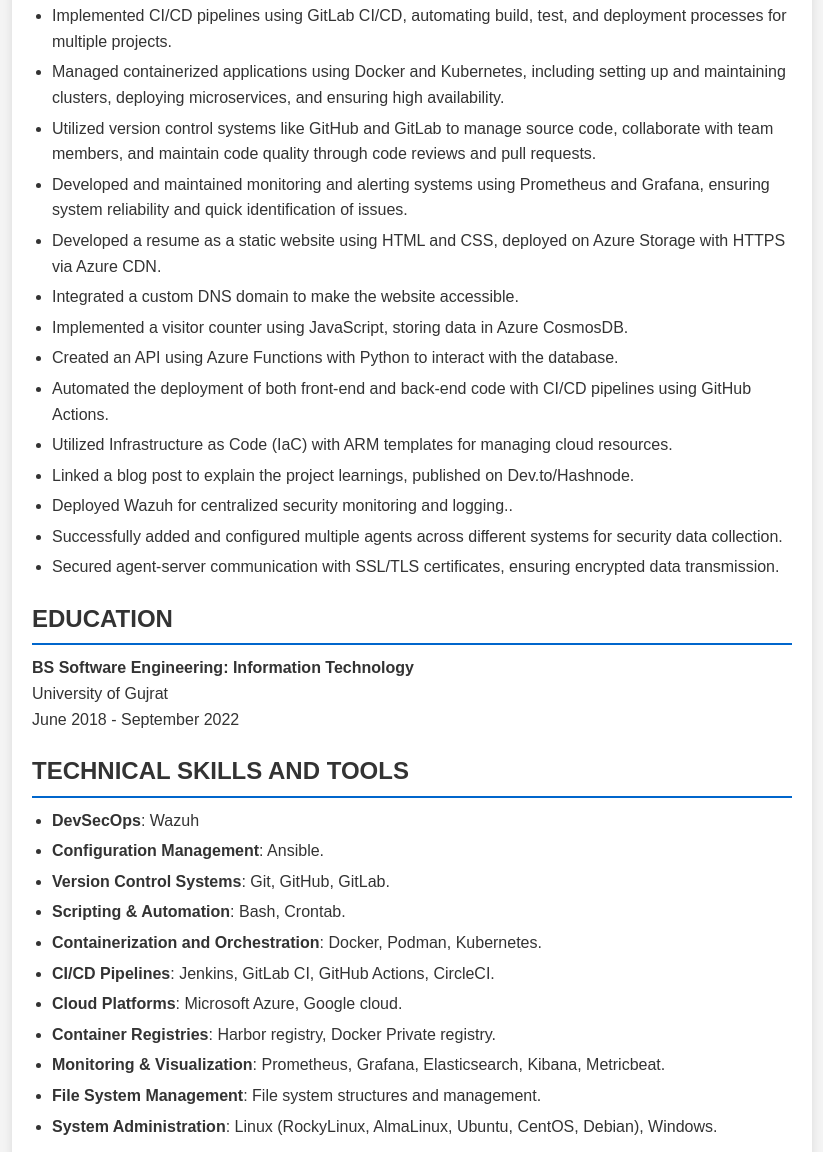
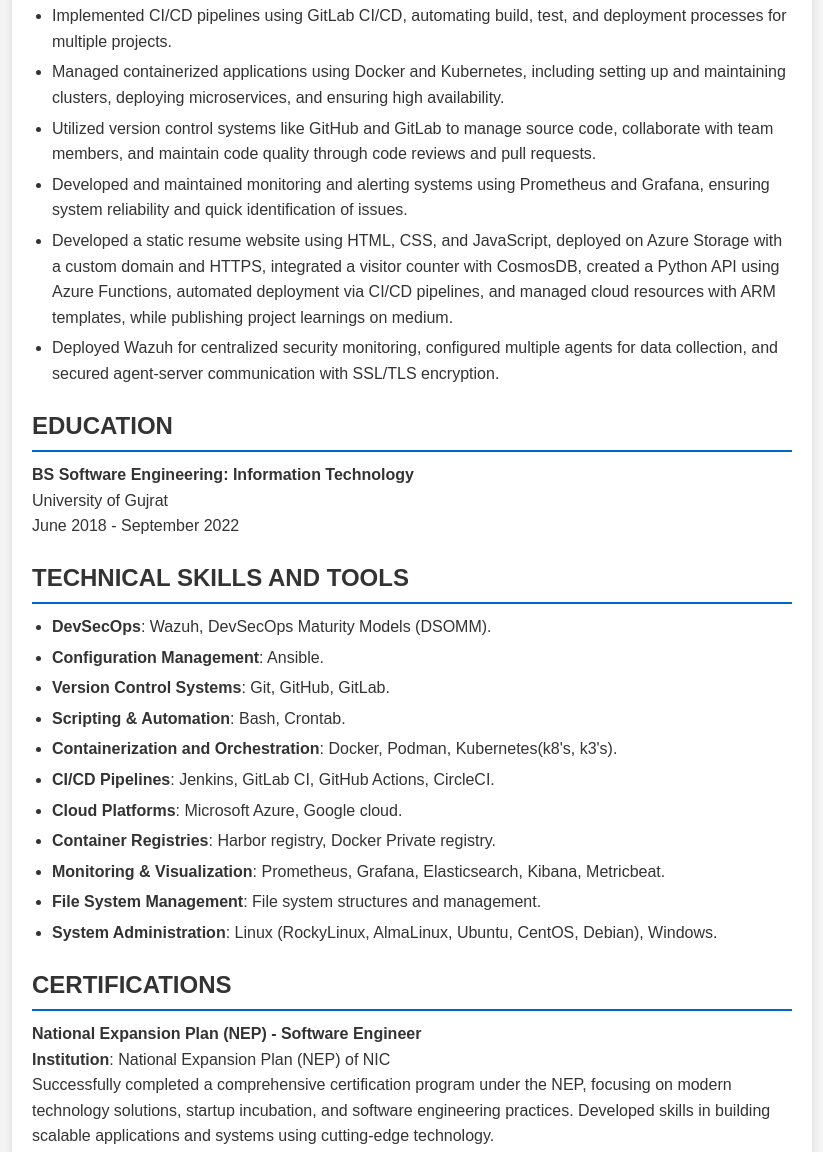
Before and after one commit to Muqadas-fiaz/Muqadas-fiaz.github.io, a plain HTML site: page index.html in a window 1280 px wide. Shown: the part 489-1641 px from the top of the page, without its empty margins (228-1051 px from the left). Drawn offline with Linux system fonts and the light colour scheme.

Commit message:
Update index.html

```diff
--- a/index.html
+++ b/index.html
@@ -113,16 +113,8 @@
                 <li>Managed containerized applications using Docker and Kubernetes, including setting up and maintaining clusters, deploying microservices, and ensuring high availability.</li>
                 <li>Utilized version control systems like GitHub and GitLab to manage source code, collaborate with team members, and maintain code quality through code reviews and pull requests.</li>
                 <li>Developed and maintained monitoring and alerting systems using Prometheus and Grafana, ensuring system reliability and quick identification of issues.</li>
-                <li>Developed a resume as a static website using HTML and CSS, deployed on Azure Storage with HTTPS via Azure CDN.</li>
-                <li>Integrated a custom DNS domain to make the website accessible.</li>
-                <li>Implemented a visitor counter using JavaScript, storing data in Azure CosmosDB.</li>
-                <li>Created an API using Azure Functions with Python to interact with the database.</li>
-                <li>Automated the deployment of both front-end and back-end code with CI/CD pipelines using GitHub Actions.</li>
-                <li>Utilized Infrastructure as Code (IaC) with ARM templates for managing cloud resources.</li>
-                <li>Linked a blog post to explain the project learnings, published on Dev.to/Hashnode.</li>
-                 <li>Deployed Wazuh for centralized security monitoring and logging..</li>
-                 <li>Successfully added and configured multiple agents across different systems for security data collection.</li>
-                 <li>Secured agent-server communication with SSL/TLS certificates, ensuring encrypted data transmission.</li>
+                <li>Developed a static resume website using HTML, CSS, and JavaScript, deployed on Azure Storage with a custom domain and HTTPS, integrated a visitor counter with CosmosDB, created a Python API using Azure Functions, automated deployment via CI/CD pipelines, and managed cloud resources with ARM templates, while publishing project learnings on medium.</li>
+                 <li>Deployed Wazuh for centralized security monitoring, configured multiple agents for data collection, and secured agent-server communication with SSL/TLS encryption.</li>
             </ul>
         </div>
 
@@ -135,11 +127,11 @@
         <div class="section">
             <h2>TECHNICAL SKILLS AND TOOLS</h2>
             <ul>
-                <li><strong>DevSecOps</strong>: Wazuh</li>
+                <li><strong>DevSecOps</strong>: Wazuh, DevSecOps Maturity Models (DSOMM).</li>
                 <li><strong>Configuration Management</strong>: Ansible.</li>
                 <li><strong>Version Control Systems</strong>: Git, GitHub, GitLab.</li>
                 <li><strong>Scripting & Automation</strong>: Bash, Crontab.</li>
-                <li><strong>Containerization and Orchestration</strong>: Docker, Podman, Kubernetes.</li>
+                <li><strong>Containerization and Orchestration</strong>: Docker, Podman, Kubernetes(k8's, k3's).</li>
                 <li><strong>CI/CD Pipelines</strong>: Jenkins, GitLab CI, GitHub Actions, CircleCI.</li>
                 <li><strong>Cloud Platforms</strong>: Microsoft Azure, Google cloud.</li>
                 <li><strong>Container Registries</strong>: Harbor registry, Docker Private registry.</li>
```
